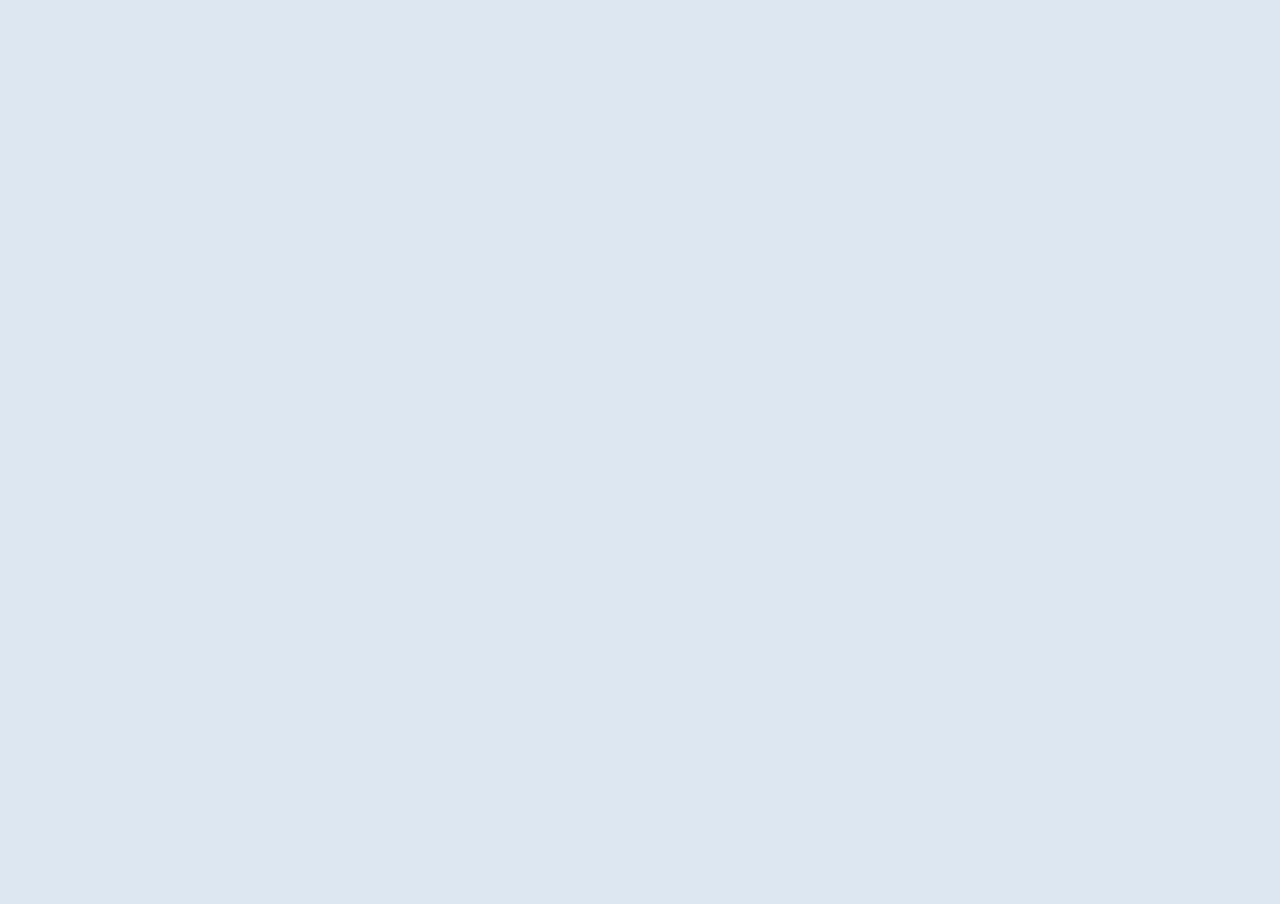
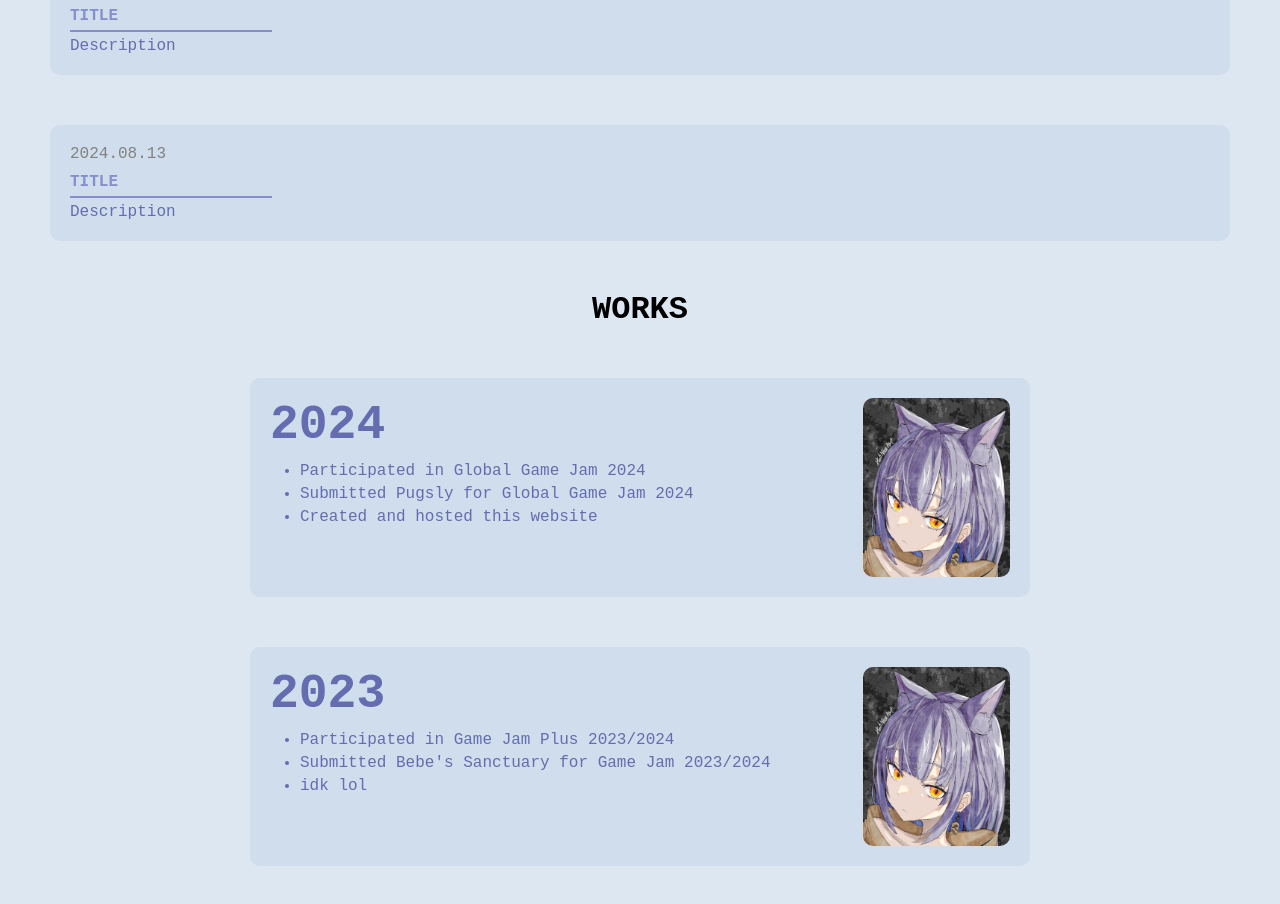
Before and after one commit to HehNiceArt/portfolio, a React (Create React App) app: page / in a window 1280 px wide. Shown: the part 520-1424 px from the top of the page. Before the commit the page ends 800 px from the top, so only its background shows below. Built offline with nearby package versions, Linux system fonts and the light colour scheme; no server answers; a web font is replaced by a local one.

Commit message:
yearly works

```diff
--- a/src/App.css
+++ b/src/App.css
@@ -7,7 +7,7 @@ body {
 .App {
   text-align: center;
   display: flex;
-  height: 100vh;
+  height: 100%;
   width: auto;
   flex-direction: column;
 }
--- a/src/App.js
+++ b/src/App.js
@@ -2,6 +2,7 @@ import './App.css';
 import NavigationBar from './components/Navbar';
 import Content from './components/Content';
 import News from './components/News'
+import YearWorks from './components/YearWorks';
 
 function App() {
   return (
@@ -9,6 +10,7 @@ function App() {
       <NavigationBar />
       <Content />
       <News />
+      <YearWorks />
     </div>
   );
 }
--- a/src/components/Flexbox.css
+++ b/src/components/Flexbox.css
@@ -18,8 +18,8 @@
 }
 
 .flex-image:hover {
-    box-shadow: 12px 12px 12px rgba(0, 0, 0, 0.2),
-        -10px -10px 10px white;
+    box-shadow: 12px 12px 12px rgba(0, 0, 0, 0.1),
+        -10px -10px 10px rgb(234, 238, 239);
 }
 
 .flex-container.mobile {
@@ -39,8 +39,8 @@
     .flex-image {
         margin-right: 0px !important;
         margin-bottom: 30px;
-        width: min(500px, 90%) !important;
-        height: min(500px, 90%);
+        min-width: 350px;
+        min-height: 350px;
         object-fit: cover;
         border-radius: 10px;
     }
@@ -59,7 +59,7 @@
 
 .flex-image {
     width: min(500px, 90%);
-    height: 500px;
+    height: min(500px, 90%);
     margin-right: 100px;
     object-fit: cover;
     border-radius: 10px;
--- a/src/components/News.css
+++ b/src/components/News.css
@@ -3,11 +3,79 @@
     align-items: center;
     margin-top: 10px;
     justify-content: center;
+    flex-direction: column;
 }
 
 .News-header {
-    flex-direction: column;
     font-size: 2rem;
+    display: flex;
+    align-items: center;
     font-weight: bold;
     margin: 50px 0px 50px 0px;
 }
+
+.News-Panel {
+    display: flex;
+    width: calc(100% - 100px);
+    border-radius: 10px;
+    height: calc(100% + 50px);
+    flex-direction: row;
+    background-color: #D0DDEC;
+    justify-content: flex-start;
+    align-items: center;
+    margin: 0 50px 50px 50px;
+    transition: box-shadow 0.3s ease;
+    box-sizing: border-box;
+}
+
+
+.News-Content {
+    width: 100%;
+    height: 100%;
+    margin: 10px;
+    display: flex;
+    flex-direction: column;
+    justify-content: flex-start;
+    text-align: start;
+    padding-left: 10px;
+}
+
+.News-Panel:hover {
+    background-color: rgba(144, 176, 213, 0.3);
+    backdrop-filter: blur(100px);
+    border-radius: 10px;
+    box-shadow: 12px 12px 12px rgba(0, 0, 0, 0.1),
+        -10px -10px 10px rgb(234, 238, 239);
+}
+
+.News-Date {
+    color: #828282;
+    width: 200px;
+    padding: 10px 0px 10px 0px;
+}
+
+.News-Title {
+    text-transform: uppercase;
+    width: 200px;
+    font-weight: bold;
+    padding: 0px 0px 5px 0px;
+}
+
+.News-Title>a {
+    text-decoration: none;
+    color: #878ECD;
+}
+
+.News-Divider {
+    width: 200px;
+    padding: 1px;
+    background-color: #878ECD;
+}
+
+.News-Description {
+    color: #656CAF;
+    width: 200px;
+    padding: 5px 0 10px 0;
+    overflow: hidden;
+    text-overflow: ellipsis;
+}
--- a/src/components/News.js
+++ b/src/components/News.js
@@ -4,7 +4,23 @@ import './News.css'
 function NewsBar() {
     return (
         <div className="NewsContainer">
-            <p className="News-header">NEWS</p>
+            <div className="News-header">NEWS</div>
+            <div className="News-Panel">
+                <div className="News-Content">
+                    <p className="News-Date">2024.08.13</p>
+                    <p className="News-Title"><a href="#">title</a></p>
+                    <div className="News-Divider"></div>
+                    <p className="News-Description">Description</p>
+                </div>
+            </div>
+            <div className="News-Panel">
+                <div className="News-Content">
+                    <p className="News-Date"><span>2024</span><span>.</span><span>08</span><span>.</span><span>13</span></p>
+                    <p className="News-Title"><a href="#">title</a></p>
+                    <div className="News-Divider"></div>
+                    <p className="News-Description">Description</p>
+                </div>
+            </div>
         </div>
     )
 }
--- /dev/null
+++ b/src/components/YearWorks.css
@@ -0,0 +1,143 @@
+.YW-Container {
+    display: flex;
+    align-items: center;
+    justify-content: center;
+    flex-direction: column;
+}
+
+.YW-Header {
+    font-size: 2rem;
+    display: flex;
+    align-items: center;
+    font-weight: bold;
+    margin: 0px 0px 50px 0px;
+}
+
+.YW-TextContainer {
+    width: 100%;
+    display: flex;
+    flex-direction: column;
+    margin-right: 50px;
+    height: auto;
+    justify-content: start;
+}
+
+.YW-Panel {
+    display: flex;
+    width: calc(100% - 500px);
+    border-radius: 10px;
+    height: auto;
+    flex-direction: column;
+    background-color: #D0DDEC;
+    justify-content: flex-start;
+    margin: 0 50px 50px 50px;
+    transition: box-shadow 0.3s ease, width 0.3s ease, height 0.3s ease;
+    box-sizing: border-box;
+    text-align: start;
+    min-height: 150px;
+    min-width: 750px;
+    padding: 20px 20px 20px 20px;
+}
+
+.YW-ContentContainer {
+    display: flex;
+    flex-direction: row;
+    justify-content: center;
+}
+
+.YW-ImageContainer {
+    width: min(200px, 90%);
+    height: min(200px, 90%);
+    object-fit: cover;
+    border-radius: 10px;
+    display: flex;
+    min-width: 100px;
+    margin-right: 0;
+    margin-left: auto;
+}
+
+.YW-Panel:hover {
+    width: calc(100% - 300px);
+    height: calc(100% + 300px);
+    background-color: rgba(144, 176, 213, 0.3);
+    backdrop-filter: blur(100px);
+    border-radius: 10px;
+    box-shadow: 12px 12px 12px rgba(0, 0, 0, 0.1),
+        -10px -10px 10px rgb(234, 238, 239);
+    position: relative;
+    z-index: 1;
+}
+
+.YW-Year {
+    font-size: 48px;
+    color: #656CAF;
+    width: 200px;
+    font-weight: bold;
+    padding: 0px 0px 5px 0px;
+}
+
+.YW-list {
+    padding-left: 30px;
+}
+
+.YW-listContainer {
+    color: #656CAF;
+}
+
+.YW-listContent {
+    width: auto;
+    max-width: 500px;
+    margin: 5px 0 5px 0;
+    overflow: hidden;
+    text-overflow: ellipsis;
+    white-space: nowrap;
+}
+
+@media (max-width: 950px) {
+    .YW-Panel {
+        width: min(450px, 100%);
+        align-items: center;
+        min-width: 450px;
+    }
+
+    .YW-Panel:hover .YW-ImageContainer {
+        /*width: calc(100% - 300px);*/
+        width: min(400px, 100%);
+        height: min(400px, 100%);
+        transition: width 0.3s ease, height 0.3s ease;
+
+        /*height: 100%;*/
+    }
+
+    .YW-TextContainer {
+        margin: 0;
+        height: 100%;
+    }
+
+    .YW-list {
+        max-width: 400px;
+    }
+
+    .YW-listContent {
+        width: min(400px, 100%);
+        overflow: hidden;
+        text-overflow: ellipsis;
+        white-space: nowrap;
+        min-width: 200px;
+    }
+
+    .YW-ContentContainer {
+        flex-direction: column-reverse;
+        display: flex;
+    }
+
+    .YW-ImageContainer {
+        width: min(200px, 90%);
+        height: min(200px, 90%);
+        margin-bottom: 20px;
+        margin-left: auto;
+        margin-right: auto;
+        transition: width 0.3s ease, height 0.3s ease;
+    }
+
+}
--- /dev/null
+++ b/src/components/YearWorks.js
@@ -0,0 +1,43 @@
+import React from "react";
+import './YearWorks.css'
+import testImage from '../assets/Kohana Yumi.jpg'
+
+function YearWorks() {
+    return (
+        <div className="YW-Container">
+            <div className="YW-Header">WORKS</div>
+            <div className="YW-Panel">
+                <div className="YW-ContentContainer">
+                    <div className="YW-TextContainer">
+                        <div className="YW-Year">2024</div>
+                        <div className="YW-list">
+                            <ul className="YW-listContainer">
+                                <li><p className="YW-listContent">Participated in Global Game Jam 2024</p></li>
+                                <li><p className="YW-listContent">Submitted Pugsly for Global Game Jam 2024</p></li>
+                                <li><p className="YW-listContent">Created and hosted this website</p></li>
+                            </ul>
+                        </div>
+                    </div>
+                    <img src={testImage} className="YW-ImageContainer"></img>
+                </div>
+            </div>
+            <div className="YW-Panel">
+                <div className="YW-ContentContainer">
+                    <div className="YW-TextContainer">
+                        <div className="YW-Year">2023</div>
+                        <div className="YW-list">
+                            <ul className="YW-listContainer">
+                                <li><p className="YW-listContent">Participated in Game Jam Plus 2023/2024</p></li>
+                                <li><p className="YW-listContent">Submitted Bebe's Sanctuary for Game Jam 2023/2024</p></li>
+                                <li><p className="YW-listContent">idk lol</p></li>
+                            </ul>
+                        </div>
+                    </div>
+                    <img src={testImage} className="YW-ImageContainer"></img>
+                </div>
+            </div>
+        </div>
+    )
+}
+
+export default YearWorks
```
